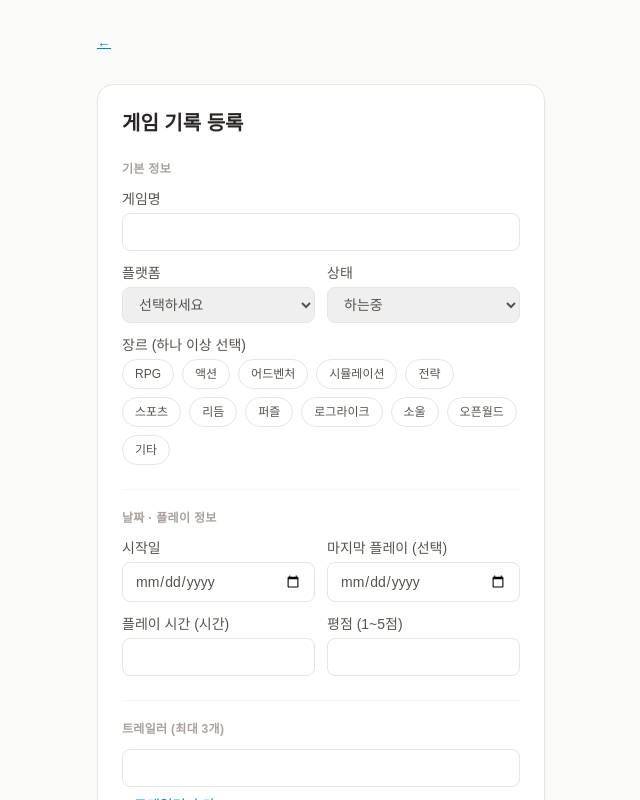
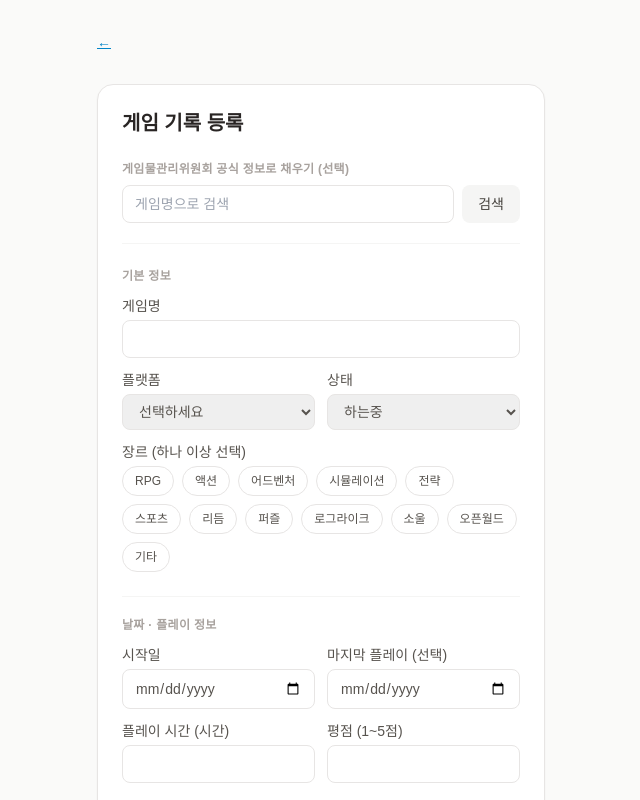
Before and after one commit to cchangyeol/lab_project, a Next.js app: page /games/new in a window 1280 px wide. Shown: the top 800 px of the page, without its empty margins (319-959 px from the left). Built offline with nearby package versions, Linux system fonts and the light colour scheme.

Commit message:
feat: add GRAC game rating lookup to registration form

```diff
--- a/package.json
+++ b/package.json
@@ -10,6 +10,7 @@
   },
   "dependencies": {
   "@vercel/blob": "^2.8.0",
+  "fast-xml-parser": "^4.5.0",
   "mongodb": "^7.6.0",
   "next": "14.2.35",
   "react": "^18",
--- /dev/null
+++ b/src/app/api/game-search/route.ts
@@ -0,0 +1,48 @@
+// 게임물관리위원회(GRAC) 공식 게임 등급 정보를 게임명으로 검색하는 API
+// 사용자가 등록 화면에서 "검색" 버튼을 눌렀을 때만 호출됨
+import { NextResponse } from 'next/server';
+import { XMLParser } from 'fast-xml-parser';
+import type { GracItem } from '@/lib/gracMapping';
+
+interface GracXmlResult {
+  result?: {
+    item?: GracItem | GracItem[];
+  };
+  error?: {
+    message: string;
+  };
+}
+
+export async function GET(request: Request) {
+  const { searchParams } = new URL(request.url);
+  const gametitle = searchParams.get('title')?.trim() ?? '';
+
+  if (!gametitle) {
+    return NextResponse.json({ items: [] });
+  }
+
+  const gracUrl = `https://www.grac.or.kr/WebService/GameSearchSvc.asmx/game?gametitle=${encodeURIComponent(gametitle)}&display=10&pageno=1`;
+
+  const res = await fetch(gracUrl);
+  const xmlText = await res.text();
+
+  const parser = new XMLParser();
+  let parsed: GracXmlResult;
+  try {
+    parsed = parser.parse(xmlText) as GracXmlResult;
+  } catch {
+    return NextResponse.json({ items: [], error: 'API 응답을 해석하지 못했습니다.' });
+  }
+
+  // 요청이 잘못됐을 때 GRAC가 error 형식으로 돌려줌
+  if (parsed.error) {
+    return NextResponse.json({ items: [], error: parsed.error.message as string});
+  }
+
+  const rawItems = parsed.result?.item ?? [];
+
+  // 검색 결과가 1건이면 배열이 아니라 객체 하나로 오기 떄문에 배열로 맞춰줌
+  const items = Array.isArray(rawItems) ? rawItems : [rawItems];
+
+  return NextResponse.json({ items });
+}
--- a/src/app/games/new/page.tsx
+++ b/src/app/games/new/page.tsx
@@ -5,6 +5,8 @@
 import { useState } from 'react'; // 입력값을 상태로 관리하기 위해 useState 훅 가져옴
 import { useRouter } from 'next/navigation'; // 저장 성공하면 다른 화면으로 이동
 import type { GameStatus, Screenshot } from '@/types/game'; // 게임 상태 타입 가져옴
+import { mapGracGenre, mapGracPlatform } from '@/lib/gracMapping'; // GRAC에서 가져온 장르/플랫폼을 내부 값으로 바꿔주는 함수
+import type { GracItem } from '@/lib/gracMapping';
 import { GENRE_OPTIONS } from '@/types/game';
 import BackButton from '@/components/BackButton';
 
@@ -27,6 +29,39 @@ export default function NewGamePage() {
   const [trailerUrls, setTrailerUrls] = useState<string[]>(['']); // 게임 트레일러 URL
   const [screenshots, setScreenshot] = useState<Screenshot[]>([]); // 업로드된 스크린샷 주소
   const [uploading, setUploading] = useState(false);
+   // 게임물관리위원회(GRAC) 검색 관련 상태
+  const [gracQuery, setGracQuery] = useState('');
+  const [gracResults, setGracResults] = useState<GracItem[]>([]);
+  const [gracSearching, setGracSearching] = useState(false);
+  const [gracError, setGracError] = useState('');
+
+  // "검색" 버튼을 눌렀을 때만 호출됨
+  async function handleGracSearch() {
+    if (!gracQuery.trim()) return;
+    setGracSearching(true);
+    setGracError('');
+    const res = await fetch(`/api/game-search?title=${encodeURIComponent(gracQuery.trim())}`);
+    const data = await res.json();
+    if (data.error) {
+      setGracError(data.error);
+      setGracResults([]);
+    } else {
+      setGracResults(data.items ?? []);
+    }
+    setGracSearching(false);
+  }
+
+  // "이 정보 사용하기"를 눌렀을 때만 폼에 채워짐
+  function applyGracItem(item: GracItem) {
+    setTitle(item.gametitle);
+    if (item.platform) setPlatform(mapGracPlatform(item.platform));
+    if (item.genre) {
+      const mapped = mapGracGenre(item.genre);
+      setGenres((prev) => (prev.includes(mapped) ? prev : [...prev, mapped]));
+    }
+    setGracResults([]);
+    setGracQuery('');
+  }
 
   // 장르를 토글 형식으로 여러개 고를 수 있게 함
   function toggleGenre(g: string) {
@@ -142,6 +177,46 @@ export default function NewGamePage() {
 
         <div className="bg-white rounded-2xl border border-stone-200 shadow-sm p-6 flex flex-col gap-6">
           <h1 className="text-xl font-bold text-stone-800">게임 기록 등록</h1>
+
+          <div className="flex flex-col gap-2 border-b border-stone-100 pb-5">
+            <h2 className={sectionTitleClass}>게임물관리위원회 공식 정보로 채우기 (선택)</h2>
+            <div className="flex gap-2">
+              <input
+                type="text"
+                placeholder="게임명으로 검색"
+                value={gracQuery}
+                onChange={(e) => setGracQuery(e.target.value)}
+                onKeyDown={(e) => { if (e.key === 'Enter') { e.preventDefault(); handleGracSearch(); } }}
+                className={`${inputClass} flex-1`}
+              />
+              <button
+                type="button"
+                onClick={handleGracSearch}
+                disabled={gracSearching}
+                className="bg-stone-100 hover:bg-stone-200 text-stone-700 rounded-lg px-4 text-sm font-medium transition disabled:opacity-50"
+              >
+                {gracSearching ? '검색 중...' : '검색'}
+              </button>
+            </div>
+            {gracError && <p className="text-xs text-rose-500">{gracError}</p>}
+            {gracResults.length > 0 && (
+              <div className="flex flex-col gap-2 max-h-56 overflow-y-auto">
+                {gracResults.map((item, i) => (
+                  <button
+                    type="button"
+                    key={`${item.gametitle}-${i}`}
+                    onClick={() => applyGracItem(item)}
+                    className="text-left border border-stone-200 rounded-lg p-2 text-xs hover:bg-sky-50 transition"
+                  >
+                    <div className="font-semibold text-stone-800">{item.gametitle}</div>
+                    <div className="text-stone-500">
+                      {item.entname} · {item.genre || '장르 미상'} · {item.platform || '플랫폼 미상'} · {item.givenrate}
+                    </div>
+                  </button>
+                ))}
+              </div>
+            )}
+          </div>
 
           <div className="flex flex-col gap-3">
             <h2 className={sectionTitleClass}>기본 정보</h2>
--- /dev/null
+++ b/src/lib/gracMapping.ts
@@ -0,0 +1,52 @@
+// 게임물관리위원회 API에서 받은 장르·플랫폼 값을 우리 프로젝트 옵션으로 바꿔주는 파일
+import { GENRE_OPTIONS } from '@/types/game';
+
+// GRAC 장르 이름 -> 우리 장르 옵션 이름
+const GENRE_MAP: Record<string, string> = {
+  '롤플레잉': 'RPG',
+  'MMORPG': 'RPG',
+  '액션': '액션',
+  '어드벤처': '어드벤처',
+  '시뮬레이션': '시뮬레이션',
+  '전략시뮬레이션': '전략',
+  '스포츠': '스포츠',
+  '퍼즐': '퍼즐',
+  'FPS/TPS': '액션',
+  '비행슈팅': '액션',
+  '격투게임': '액션',
+  '레이싱': '스포츠',
+};
+
+// GRAC 플랫폼 이름 -> 우리 플랫폼 옵션 이름
+const PLATFORM_MAP: Record<string, string> = {
+  'PC/온라인 게임': 'PC',
+  'PS5': 'PS5',
+  '닌텐도 스위치': 'Switch',
+  '모바일': 'Mobile',
+  '기타': '기타',
+};
+
+// 매칭되는 게 없으면 전부 '기타'로 처리
+export function mapGracGenre(gracGenre: string): string {
+  const mapped = GENRE_MAP[gracGenre];
+  return mapped && GENRE_OPTIONS.includes(mapped) ? mapped :  '기타';
+}
+
+export function mapGracPlatform(gracPlatform: string): string {
+  return PLATFORM_MAP[gracPlatform] ?? '기타';
+}
+
+// GRAC 검색 결과 한 건의 모양
+export interface GracItem {
+  rateno?: string;
+  rateddate?: string;
+  gametitle: string;
+  entname?: string;
+  summary?: string;
+  givenrate?: string;
+  genre?: string;
+  platform?: string;
+  descriptors?: string;
+  cancelstatus?: boolean | string;
+  canceleddate?: string;
+}
```
Also changed, not shown: note/Note1006.md (added, +8 -0 lines), 1 other file (tests, documents, lock files or other folders).
